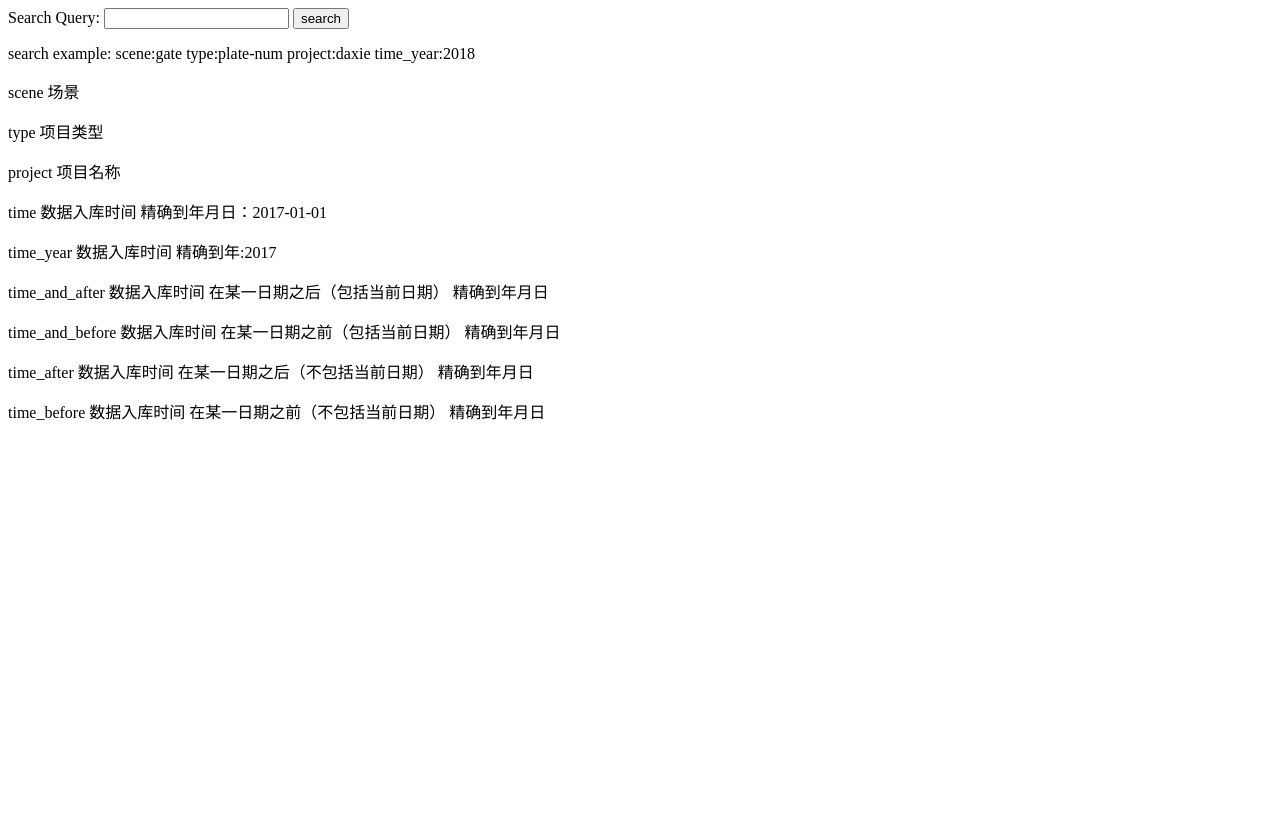
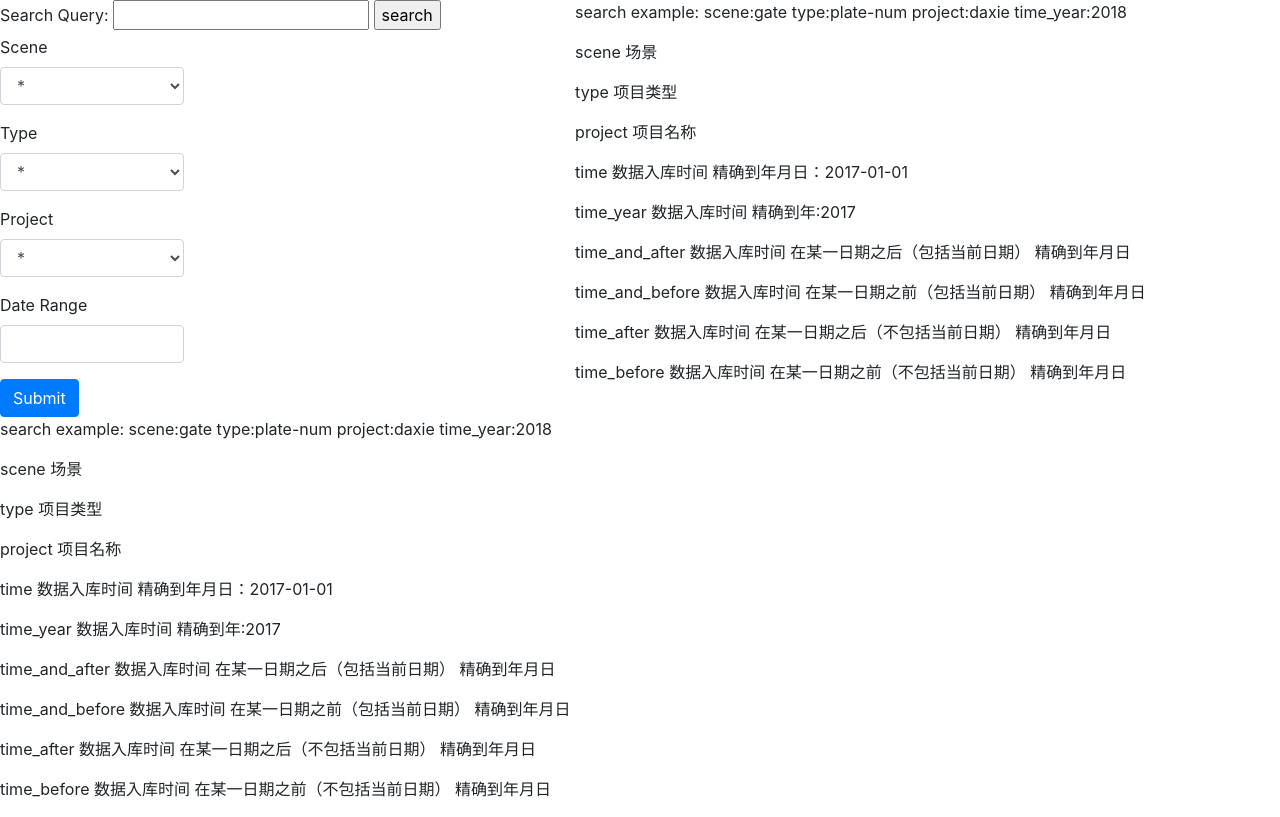
Before and after one commit to superpenshine/AnnotationPlatform, a Django app: page /search/ in a window 1280 px wide. Before the commit the page ends 420 px from the top, so only its background shows below. Run offline with Django 3.2, Linux system fonts and the light colour scheme; some libraries are stand-ins or nearby versions.

Commit message:
save oct/14

```diff
--- a/src/Filter/views.py
+++ b/src/Filter/views.py
@@ -11,6 +11,7 @@ class Index():
     def __init__(self, *args, **kwargs):
         super(Index, self).__init__(*args, **kwargs)
         self.im_url = '/media/'                                     # 图片访问路径
+        # self.im_url = '/home/wwl/datasets_default/'
         self.cache = Annotation.objects.filter(
             Q(check_state=0) & Q(ano_type='pascal_voc'))            # 未检查的图片数据库缓存
         self.hash = ''
@@ -25,6 +26,7 @@ class Index():
             self.hash = im.hash
             ano_for = Annotation.objects.filter(hash=im.hash)       # 取出标签
             get_im = self.im_url+im.hash+'.jpg'                     # 文件完整访问路径
+            ano_for = ano_for[0]                                    # ano_for is list typed obj
             scene = ano_for.project_scene
             ptype = ano_for.project_type
             prj = ano_for.project
--- a/src/Search/models.py
+++ b/src/Search/models.py
@@ -21,6 +21,9 @@ class Annotation(models.Model):
     class Meta:
         db_table = 'annotation'
 
+    def __str__(self):
+        return f'\nEntry:\n     {self.project_scene}_{self.project_type}_{self.project}_{self.ano_type}_{self.tags}_{self.time_add}'
+
 # tag表
 class Tags(models.Model):
     tag_class = models.CharField(max_length=32)
--- a/src/Search/urls.py
+++ b/src/Search/urls.py
@@ -7,5 +7,6 @@ urlpatterns = [
     path('', index),
     path('q', cache.search),                     # 查询条件 request
     path('show', cache.show_res),                # 展示结果页面
-    path('confirm', cache.red_download)          # 确认打包 request
+    path('confirm', cache.red_download),          # 确认打包 request
+    path('get_options', cache.get_options)       # 查询可用下拉菜单选项
 ]
--- a/src/Search/views.py
+++ b/src/Search/views.py
@@ -3,6 +3,7 @@ from datetime import datetime
 
 from django.core.paginator import Paginator
 from django.shortcuts import redirect, render
+from django.http import JsonResponse
 import urllib
 from .models import Annotation, Queue, Tags
 
@@ -11,7 +12,8 @@ from .models import Annotation, Queue, Tags
 
 # 主入口
 def index(request):
-    return render(request, 'search.html')
+    dummy_dict = {'scene': ['aaa', 'bbb', 'ccc'], 'type': ['ddd', 'eee', 'fff'], 'project': ['ggg', 'hhh', 'iii']}
+    return render(request, 'search.html', dummy_dict)
 
 # 主类 用于request处理函数之间互用缓存 ps: 在这里没有问题，download 使用类做缓存就会报错，暂时无解
 class Query():
@@ -91,3 +93,8 @@ class Query():
             return redirect(f'/download?mail={request.GET["mail"]}&{q}')
         else:
             print('q is null')
+
+    # 返回可用下拉菜单选项
+    def get_options(self, request):
+        dummy_dict = {'scene': ['aaa', 'bbb', 'ccc'], 'type': ['ddd', 'eee', 'fff'], 'project': ['ggg', 'hhh', 'iii']}                                                        # To be replaced by actual available scene options
+        return JsonResponse(dummy_dict, safe=False)
--- /dev/null
+++ b/src/Static/css/search.css
@@ -0,0 +1,4 @@
+.main-block{
+	display: inline-block;
+	vertical-align: top;
+}
--- /dev/null
+++ b/src/Static/js/search.js
@@ -0,0 +1,9 @@
+$(document).ready(function () {
+    $('#search-button').on('click', function() {
+        console.log('aaab')
+    });
+})
+
+function ask_server(){
+    console.log('aaab')
+}
--- a/src/Template/search.html
+++ b/src/Template/search.html
@@ -1,8 +1,26 @@
+{% load static %}
+
 <!DOCTYPE html>
 <html>
+<head>
+    <!-- Online Sources -->
+    <link rel="stylesheet" href="https://maxcdn.bootstrapcdn.com/bootstrap/4.0.0/css/bootstrap.min.css">
+    <script src="https://code.jquery.com/jquery-3.2.1.slim.min.js" integrity="sha384-KJ3o2DKtIkvYIK3UENzmM7KCkRr/rE9/Qpg6aAZGJwFDMVNA/GpGFF93hXpG5KkN" crossorigin="anonymous"></script>
+    <script src="https://cdnjs.cloudflare.com/ajax/libs/popper.js/1.12.9/umd/popper.min.js" integrity="sha384-ApNbgh9B+Y1QKtv3Rn7W3mgPxhU9K/ScQsAP7hUibX39j7fakFPskvXusvfa0b4Q" crossorigin="anonymous"></script>
+    <script src="https://maxcdn.bootstrapcdn.com/bootstrap/4.0.0/js/bootstrap.min.js" integrity="sha384-JZR6Spejh4U02d8jOt6vLEHfe/JQGiRRSQQxSfFWpi1MquVdAyjUar5+76PVCmYl" crossorigin="anonymous"></script>
 
+    <!-- Custom Static Files -->
+    <script  src="{% static 'js/search.js' %}" type="text/javascript"></script>
+    <link href="{% static 'css/search.css' %}" rel="stylesheet" type="text/css">
+
+    <!-- For Date Time Picker -->
+    <link rel="stylesheet" type="text/css" href="https://cdn.bootcss.com/bootstrap-daterangepicker/3.0.5/daterangepicker.min.css" />
+    <script type="text/javascript" src="https://cdnjs.cloudflare.com/ajax/libs/moment.js/2.24.0/moment.min.js"></script>
+    <script type="text/javascript" src="https://cdn.bootcss.com/bootstrap-daterangepicker/3.0.5/daterangepicker.min.js"></script>
+</head>
 
 <body>
+    <div class="main-block", id="left">
         <div>
             <form id="search-form" action="/search/q" method="POST">
                 {% csrf_token %}
@@ -13,6 +31,79 @@
                 <input type="submit" value="search" />
             </form>
         </div>
+        <div>
+            <form method="POST">
+                {% csrf_token %}
+                <div class="form-row">
+                    <div class="form-group col-4">
+                        <label for="inputState">Scene</label>
+                        <select id="inputState" class="form-control" name = 'scene'>
+                        {% if scene %}
+                            {% for s in scene %}
+                                <option>{{ s }}</option>
+                            {% endfor %}
+                        {% endif %}
+                        <option selected>*</option>
+                        <!-- <option>...</option> -->
+                        </select>
+                    </div>
+                </div>
+                <div class="form-row">
+                    <div class="form-group col-4">
+                        <label for="inputState">Type</label>
+                        <select id="inputState" class="form-control" name = 'type'>
+                        {% if type %}
+                            {% for t in type %}
+                                <option>{{ t }}</option>
+                            {% endfor %}
+                        {% endif %}
+                        <option selected>*</option>
+                        </select>
+                    </div>
+                </div>
+                <div class="form-row">
+                    <div class="form-group col-4">
+                        <label for="inputState">Project</label>
+                        <select id="inputState" class="form-control" name = 'project'>
+                        {% if project %}
+                            {% for p in project %}
+                                <option>{{ p }}</option>
+                            {% endfor %}
+                        {% endif %}
+                        <option selected>*</option>
+                        </select>
+                    </div>
+                </div>
+                <div class="form-row">
+                    <div class='form-group col-4'>
+                        <label for="form-control">Date Range</label>
+                        <input class="form-control" id="daterangepicker" type=text/ name="daterange">
+                    </div>
+                    <script>
+                        $( function() {
+                            $("#daterangepicker").daterangepicker({
+                                showDropdowns: true,
+                                autoUpdateInput: false,
+                                locale:{
+                                    cancelLabel: 'Clear'
+                                }
+                            });
+                            $("#daterangepicker").on('apply.daterangepicker', function(ev, picker) {
+                                                          $(this).val(picker.startDate.format('MM/DD/YYYY') + ' - ' + picker.endDate.format('MM/DD/YYYY'));
+                                                      });
+
+                            $("#daterangepicker").on('cancel.daterangepicker', function(ev, picker) {
+                              $(this).val('');
+                            });
+                        });
+
+                    </script>
+                </div>
+                <button type="button" class="btn btn-primary" id="search-button">Submit</button>
+            </form>
+        </div>
+
+
         <div>
             <p>search example: scene:gate type:plate-num project:daxie time_year:2018</p>
             <p>scene 场景</p>
@@ -25,5 +116,20 @@
             <p>time_after 数据入库时间 在某一日期之后（不包括当前日期） 精确到年月日</p>
             <p>time_before 数据入库时间 在某一日期之前（不包括当前日期） 精确到年月日</p>
         </div>
+    </div>
+    <div class="main-block", id="rigth">
+        <div>
+            <p>search example: scene:gate type:plate-num project:daxie time_year:2018</p>
+            <p>scene 场景</p>
+            <p>type  项目类型</p>
+            <p>project 项目名称</p>
+            <p>time 数据入库时间 精确到年月日：2017-01-01</p>
+            <p>time_year 数据入库时间 精确到年:2017</p>
+            <p>time_and_after 数据入库时间 在某一日期之后（包括当前日期） 精确到年月日</p>
+            <p>time_and_before 数据入库时间 在某一日期之前（包括当前日期） 精确到年月日</p>
+            <p>time_after 数据入库时间 在某一日期之后（不包括当前日期） 精确到年月日</p>
+            <p>time_before 数据入库时间 在某一日期之前（不包括当前日期） 精确到年月日</p>
+        </div>
+    </div>
 </body>
 </html>
--- a/src/welldb/urls.py
+++ b/src/welldb/urls.py
@@ -26,3 +26,4 @@ urlpatterns = [
     path('filter/', include('Filter.urls')),                                   # 数据检查和修正
     path('', include('Login.urls'))                                            # 主页和用户管理
 ] + static(settings.MEDIA_URL, document_root=settings.MEDIA_ROOT)              # dev 模式的静态图片管理，在 product模式下请关闭并使用nginx
+# urlpatterns += static(settings.STATIC_URL, document_root=settings.STATIC_ROOT)
```
Also changed, not shown: src/welldb/settings.py (+7 -3 lines). Lines whose indentation alone changed are shown as unchanged.
